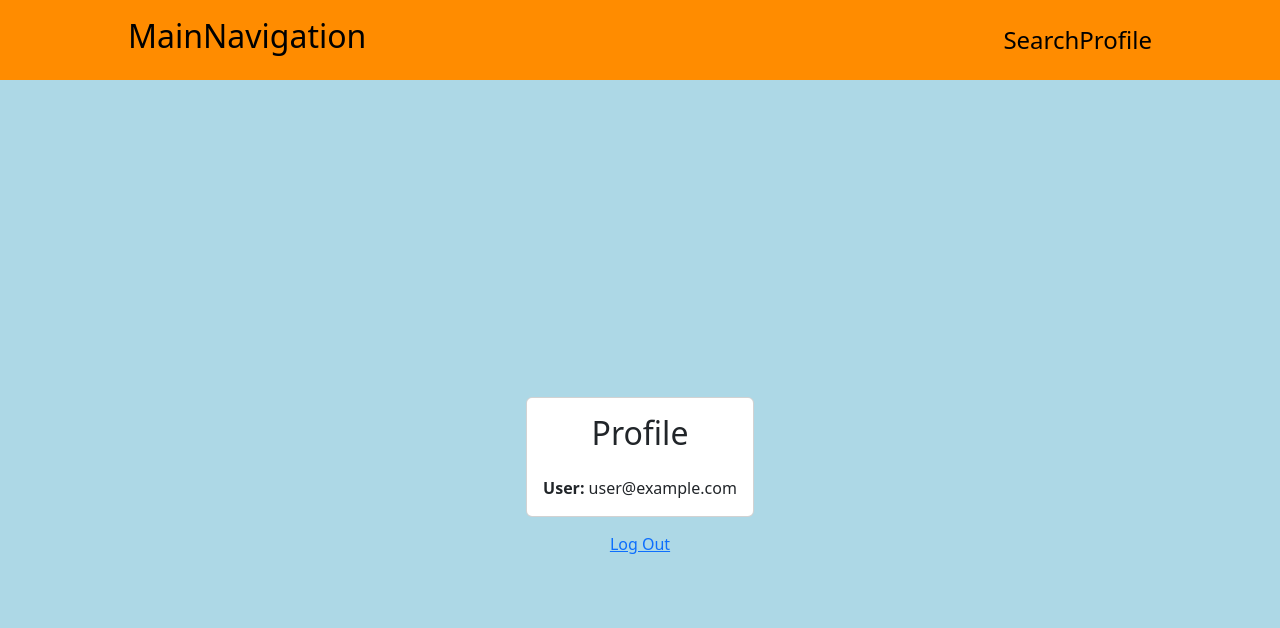
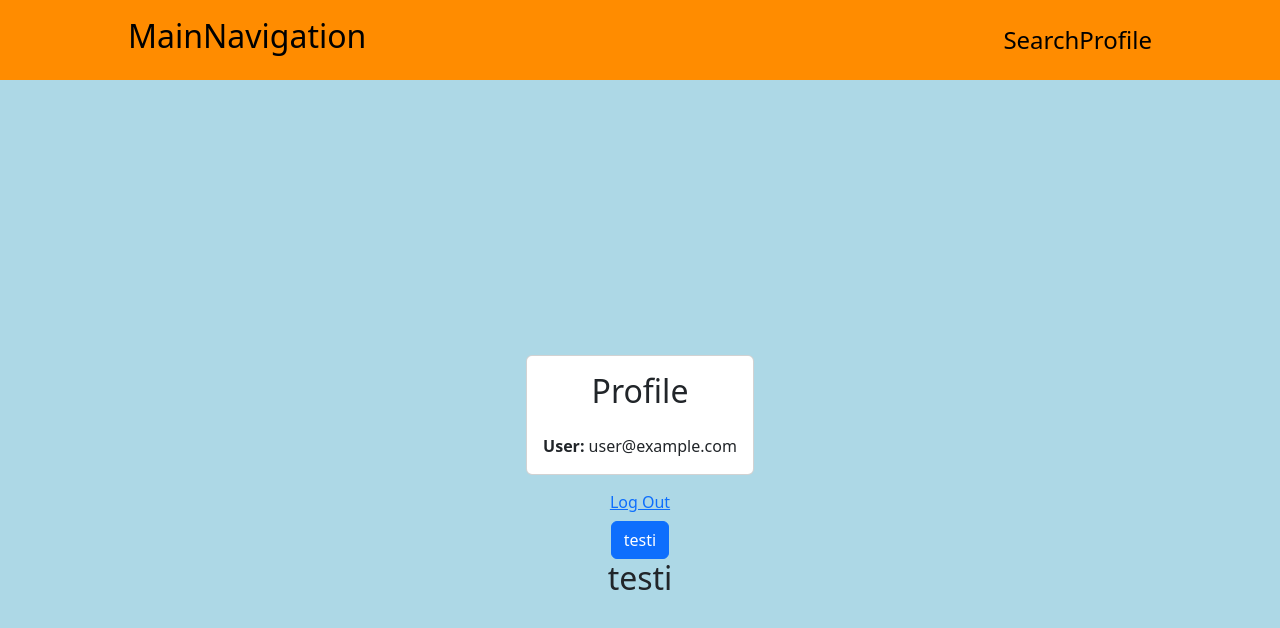
Before and after one commit to Vilkku11/MealApp, a React (Create React App) app: page /dashboard in a window 1280 px wide. Shown: the top 628 px of the page. Built offline with nearby package versions, Linux system fonts and the light colour scheme; no server answers; sample sign-in values are in the browser's storage.

Commit message:
prop pass to dashboard and mealdatabaselist

```diff
--- a/src/App.js
+++ b/src/App.js
@@ -19,6 +19,7 @@ function App() {
   const [mealList, setMealList] = useState([]);
   const [mealId, setMealId] = useState([]);
   const [img, setImg] = useState([]);
+  const testi = "testi";
 
   return (
     <AuthProvider>
@@ -52,7 +53,12 @@ function App() {
           <Switch>
             <Route path="/signup" component={Signup} />
             <Route path="/login" component={Login} />
-            <PrivateRoute path="/dashboard" component={Dashboard} />
+            <PrivateRoute
+              path="/dashboard"
+              component={Dashboard}
+              setMealList={setMealList}
+              testi={testi}
+            />
             <Route path="/forgot-password" component={ForgotPassword} />
           </Switch>
         </Container>
--- a/src/components/Authentication/Dashboard.js
+++ b/src/components/Authentication/Dashboard.js
@@ -2,8 +2,9 @@ import { useState } from "react";
 import { Card, Button, Alert } from "react-bootstrap";
 import { useAuth } from "../../contexts/AuthContext";
 import { useHistory } from "react-router-dom";
+import MealDatabaseList from "../MealDatabaseList";
 
-const Dashboard = () => {
+const Dashboard = (props) => {
   const [error, setError] = useState("");
   const { currentUser, logout } = useAuth();
 
@@ -34,6 +35,8 @@ const Dashboard = () => {
         <Button variant="link" onClick={logOut}>
           Log Out
         </Button>
+        <MealDatabaseList setMealList={props.setMealList}></MealDatabaseList>
+        <h2>{props.testi}</h2>
       </div>
     </div>
   );
--- a/src/components/Authentication/PrivateRoute.js
+++ b/src/components/Authentication/PrivateRoute.js
@@ -1,13 +1,25 @@
 import { Redirect, Route } from "react-router-dom";
 import { useAuth } from "../../contexts/AuthContext";
 
-export default function PrivateRoute({ component: Component, ...rest }) {
+export default function PrivateRoute({
+  component: Component,
+  exact,
+  strict,
+  path,
+  ...rest
+}) {
   const { currentUser } = useAuth();
   return (
     <Route
-      {...rest}
+      exact={exact}
+      strict={strict}
+      path={path}
       render={(props) =>
-        currentUser ? <Component {...props} /> : <Redirect to="/login" />
+        currentUser ? (
+          <Component {...props} {...rest} />
+        ) : (
+          <Redirect to="/login" />
+        )
       }
     />
   );
--- /dev/null
+++ b/src/components/MealDatabaseList.js
@@ -0,0 +1,45 @@
+import { useEffect, useState } from "react";
+import { Button } from "react-bootstrap";
+
+import { useAuth } from "../contexts/AuthContext";
+
+const MealDatabaseList = () => {
+  let mealIdList = [];
+
+  const { currentUser } = useAuth();
+
+  const getList = async () => {
+    const url =
+      process.env.REACT_APP_FIREBASE_DATABASE +
+      currentUser.email.replace(".", "_") +
+      ".json";
+
+    const response = await fetch(url, {
+      method: "GET",
+    });
+
+    const answer = await response.json();
+    if (answer !== null) {
+      Object.entries(answer).map((item) => {
+        mealIdList.push(item[1]);
+      });
+    }
+    console.log(mealIdList);
+    fetchMeals();
+  };
+
+  const fetchMeals = async () => {
+    let meals = [];
+
+    mealIdList.map((item) => {
+      let address = process.env.REACT_APP_MEALDB_ID + item;
+      console.log(address);
+    });
+  };
+  return (
+    <div>
+      <Button onClick={getList}>testi</Button>
+    </div>
+  );
+};
+export default MealDatabaseList;
--- a/src/pages/MealInfoPage.js
+++ b/src/pages/MealInfoPage.js
@@ -38,7 +38,7 @@ const MealInfoPage = (props) => {
       });
 
       const answer = await response.json();
-
+      if (answer !== null) {
         Object.entries(answer).map((item) => {
           if (item[1] === props.mealId) {
             setFavourite(true);
@@ -46,6 +46,7 @@ const MealInfoPage = (props) => {
           }
         });
         console.log(mealDatabaseKey);
+      }
     }
   };
 
```
Lines whose indentation alone changed are shown as unchanged.
